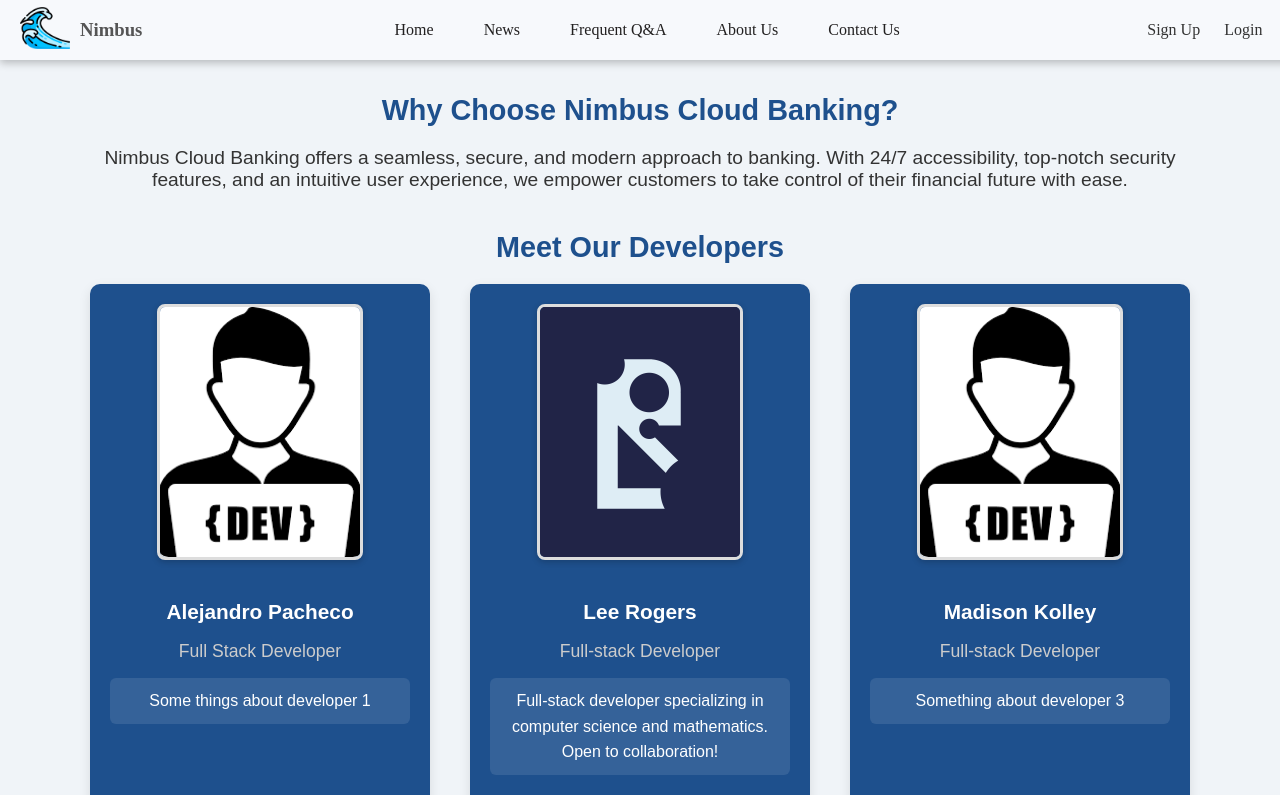
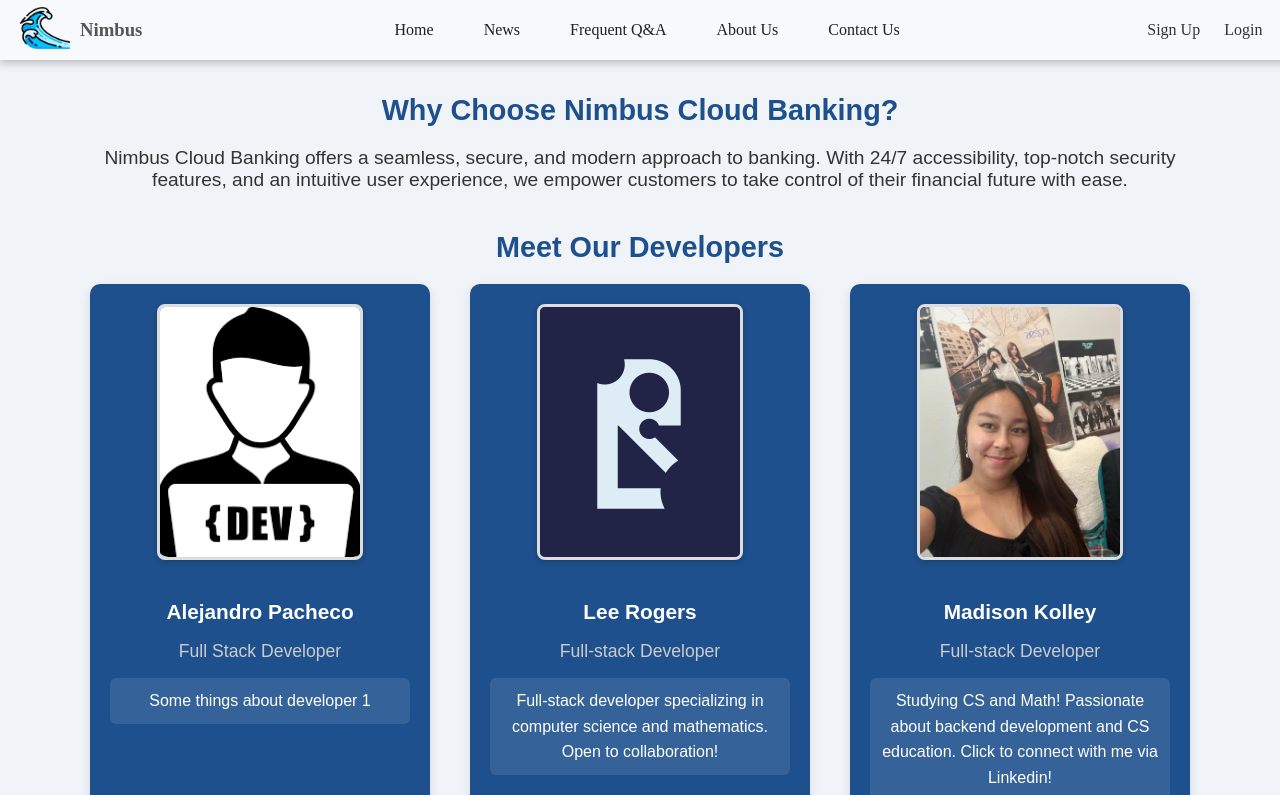
Before and after one commit to ShangchenHsieh/nimbus-cloud-banking, a React (Vite) app in the folder vite_frontend/: page /about in a window 1280 px wide. Shown: the top 795 px of the page. Built offline with nearby package versions, Linux system fonts and the light colour scheme; no server answers.

Commit message:
Add Madison about us info

```diff
--- a/vite_frontend/src/common_component/AboutUs.jsx
+++ b/vite_frontend/src/common_component/AboutUs.jsx
@@ -3,6 +3,7 @@ import Navbar from "./Navbar";
 import developer from "../assets/developer.png";
 import lee from "../assets/lr_pfp.png";
 import sean from "../assets/sean_edited.jpg";
+import madison from "../assets/madison.jpeg";
 
 const AboutUs = () => {
    return (
@@ -68,14 +69,18 @@ const AboutUs = () => {
                         rel="noopener noreferrer"
                      >
                         <img
-                           src={developer}
+                           src={madison}
                            alt="Madison Kolley"
                            className="team-img"
                         />
                      </a>
                      <h3 className="team-name">Madison Kolley</h3>
                      <p className="team-role">Full-stack Developer</p>
-                     <p className="team-bio">Something about developer 3</p>
+                     <p className="team-bio">
+                        Studying CS and Math!
+                        Passionate about backend development and CS education.
+                        Click to connect with me via Linkedin!
+                     </p>
                   </div>
 
                   {/* Shangchen Hsieh */}
```
Also changed, not shown: vite_frontend/src/assets/madison.jpeg (added).
